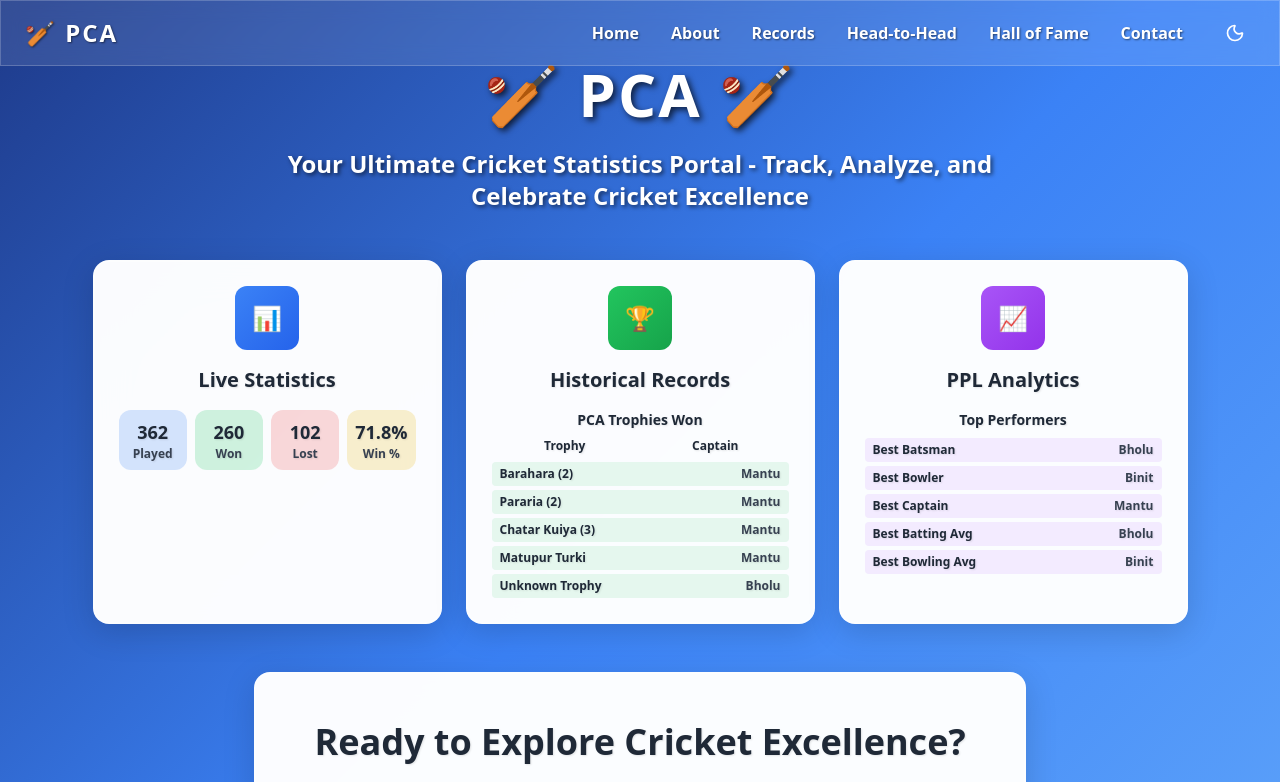
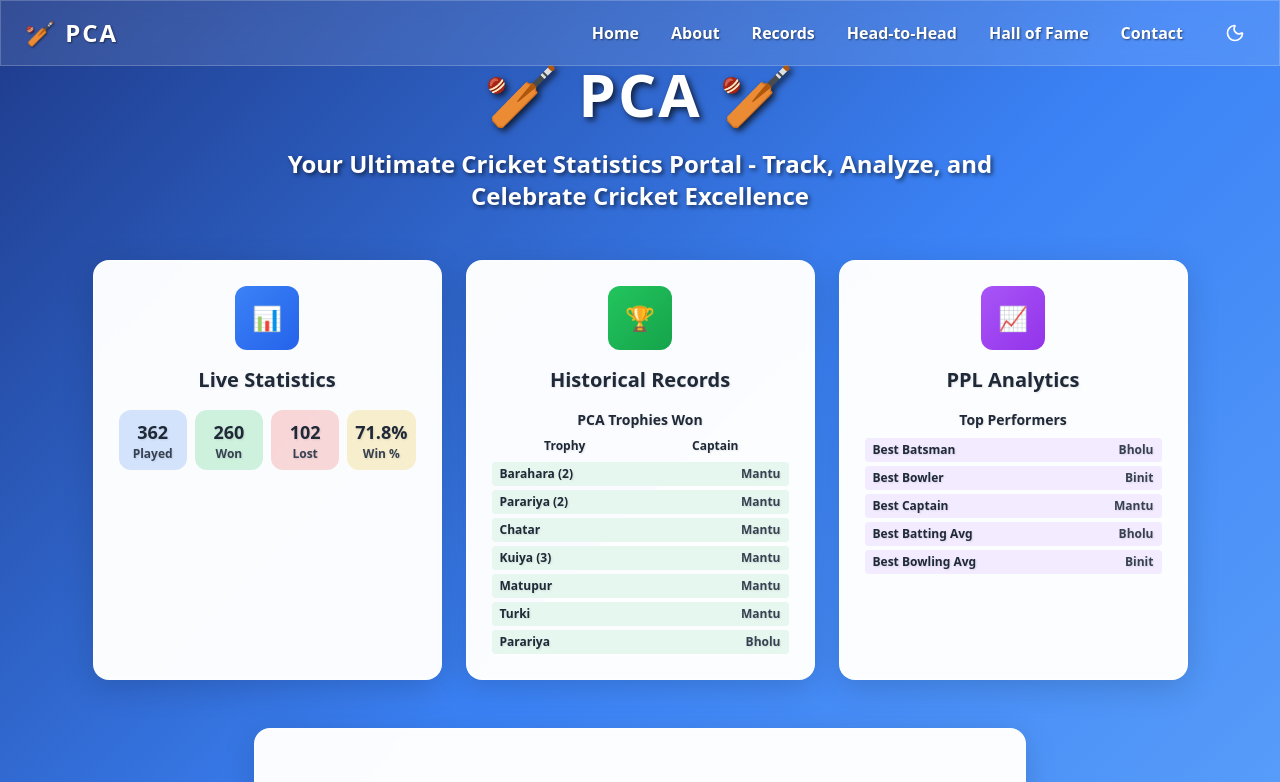
Before and after one commit to iamshivamjha/PPL, a React (Vite) app: page / in a window 1280 px wide. Shown: the top 782 px of the page. Built offline with nearby package versions, Linux system fonts and the light colour scheme.

Commit message:
Update DataContext.tsx with latest changes and improve .gitignore

```diff
--- a/src/contexts/DataContext.tsx
+++ b/src/contexts/DataContext.tsx
@@ -156,10 +156,12 @@ const defaultCaptainRecords: CaptainRecord[] = [
 
 const defaultTrophyWinners: TrophyWinner[] = [
 	{ trophy: 'Barahara (2)', captain: 'Mantu' },
-	{ trophy: 'Pararia (2)', captain: 'Mantu' },
-	{ trophy: 'Chatar Kuiya (3)', captain: 'Mantu' },
-	{ trophy: 'Matupur Turki', captain: 'Mantu' },
-	{ trophy: 'Unknown Trophy', captain: 'Bholu' }
+	{ trophy: 'Parariya (2)', captain: 'Mantu' },
+	{ trophy: 'Chatar', captain: 'Mantu' },
+	{ trophy: 'Kuiya (3)', captain: 'Mantu' },
+	{ trophy: 'Matupur', captain: 'Mantu' },
+	{ trophy: 'Turki', captain: 'Mantu' },
+	{ trophy: 'Parariya', captain: 'Bholu' }
 ]
 
 export function DataProvider({ children }: { children: ReactNode }) {
```
Also changed, not shown: 1 other file (tests, documents, lock files or other folders).
